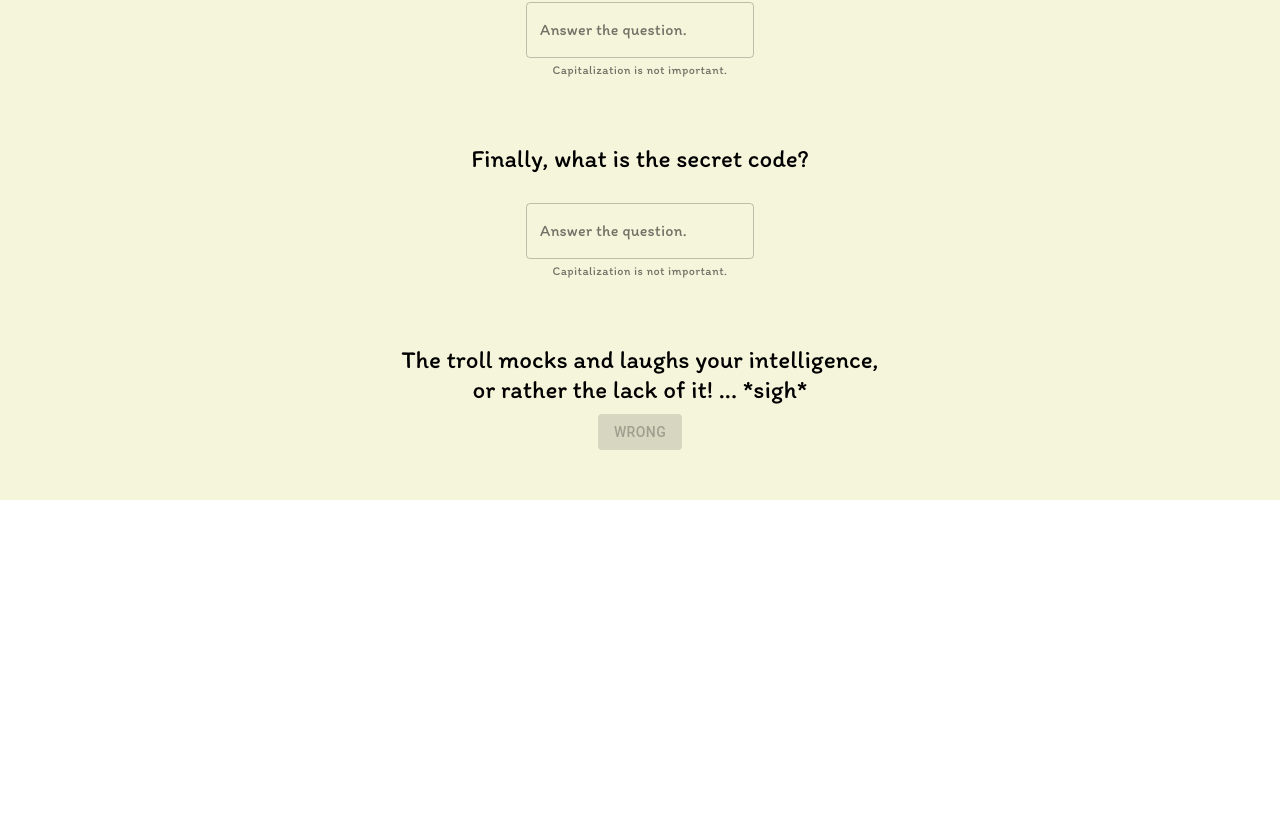
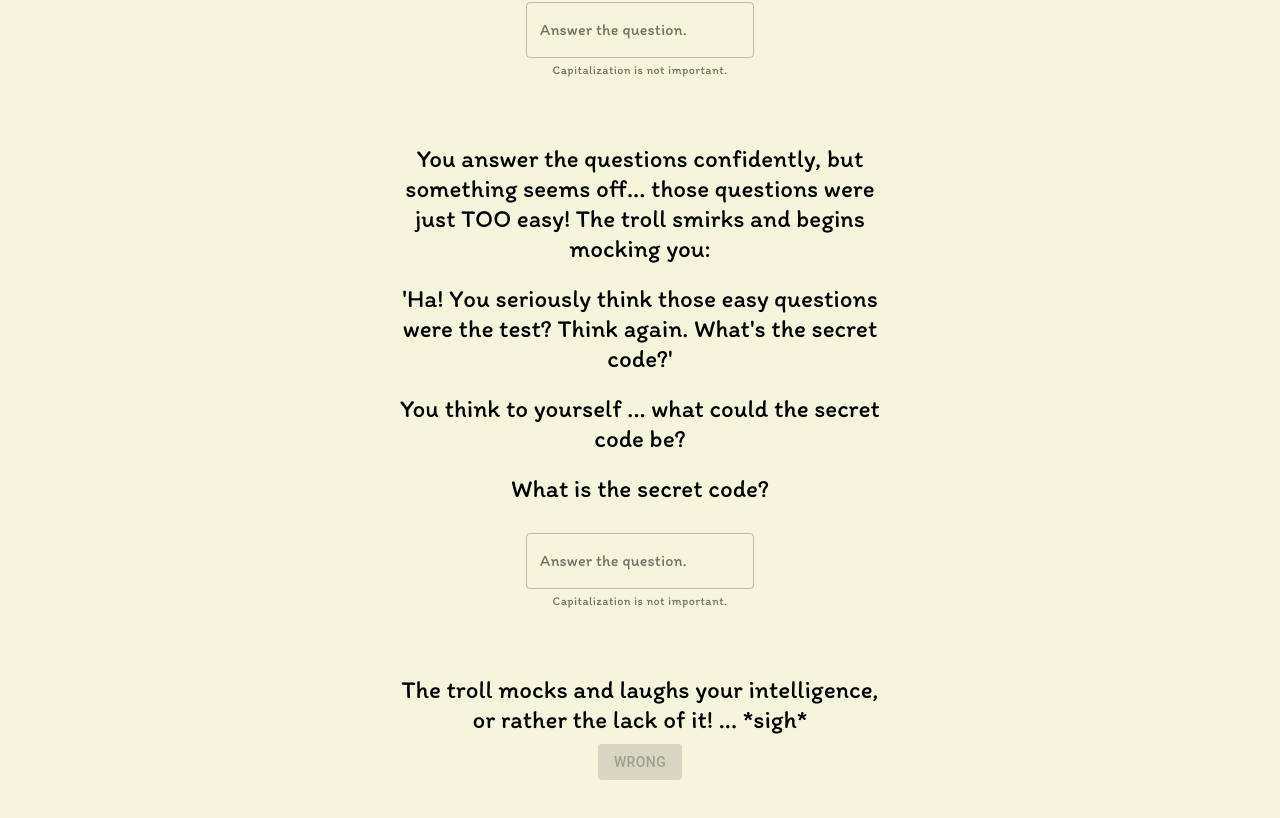
Before and after one commit to tau-bar/taizuyahira-escape-room, a React (Create React App) app: page /quizaster in a window 1280 px wide. Shown: the part 1681-2499 px from the top of the page. Before the commit the page ends 2181 px from the top, so only its background shows below. Built offline with nearby package versions, Linux system fonts and the light colour scheme.

Commit message:
Added paragraph before final question.

```diff
--- a/src/games/pages/questions/questions.component.jsx
+++ b/src/games/pages/questions/questions.component.jsx
@@ -27,7 +27,10 @@ const QuestionsPage = ({ history }) => {
             <TF correct = {correct4} onChange = {e => {setCorrect4(e.target.value.toLowerCase() === "elements")}} ></TF>
             <Paragraph content = "Which pandemic virus originated from West Africa?" ></Paragraph>
             <TF correct = {correct3} onChange = {e => {setCorrect3(e.target.value.toLowerCase() === "ebola")}} ></TF>
-            <Paragraph content = "Finally, what is the secret code?"></Paragraph>
+            <Paragraph content = "You answer the questions confidently, but something seems off... those questions were just TOO easy! The troll smirks and begins mocking you:"/>
+            <Paragraph content = "'Ha! You seriously think those easy questions were the test? Think again. What's the secret code?'"/>
+            <Paragraph content = "You think to yourself ... what could the secret code be?"/>
+            <Paragraph content = "What is the secret code?"></Paragraph>
             <TF correct = {correct5} onChange = {e => {setCorrect5(e.target.value.toLowerCase() === "tree")}} ></TF>
             <CustomButton
             passed = {correct1 && correct2 && correct3 && correct4 && correct5}
```
